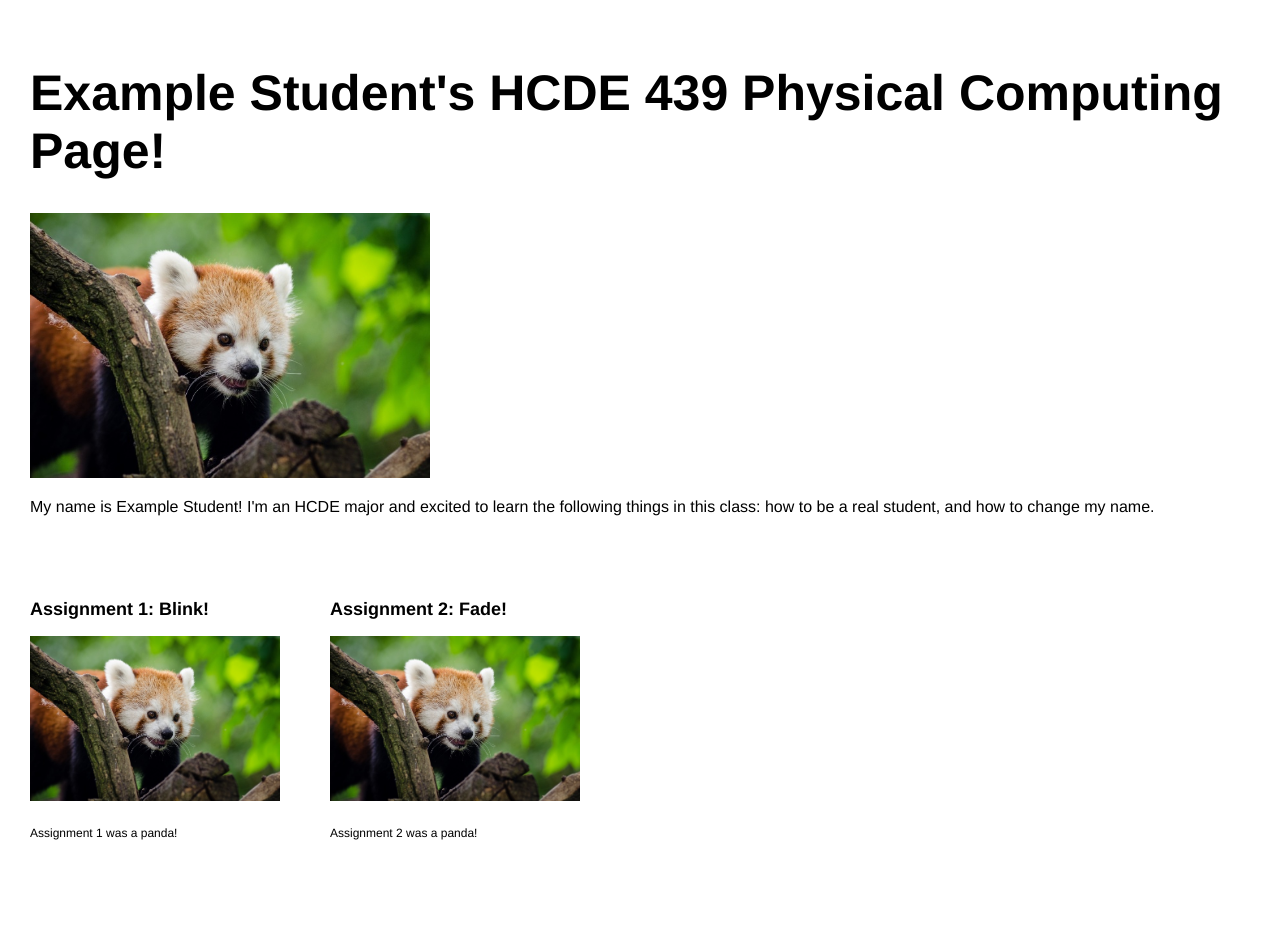
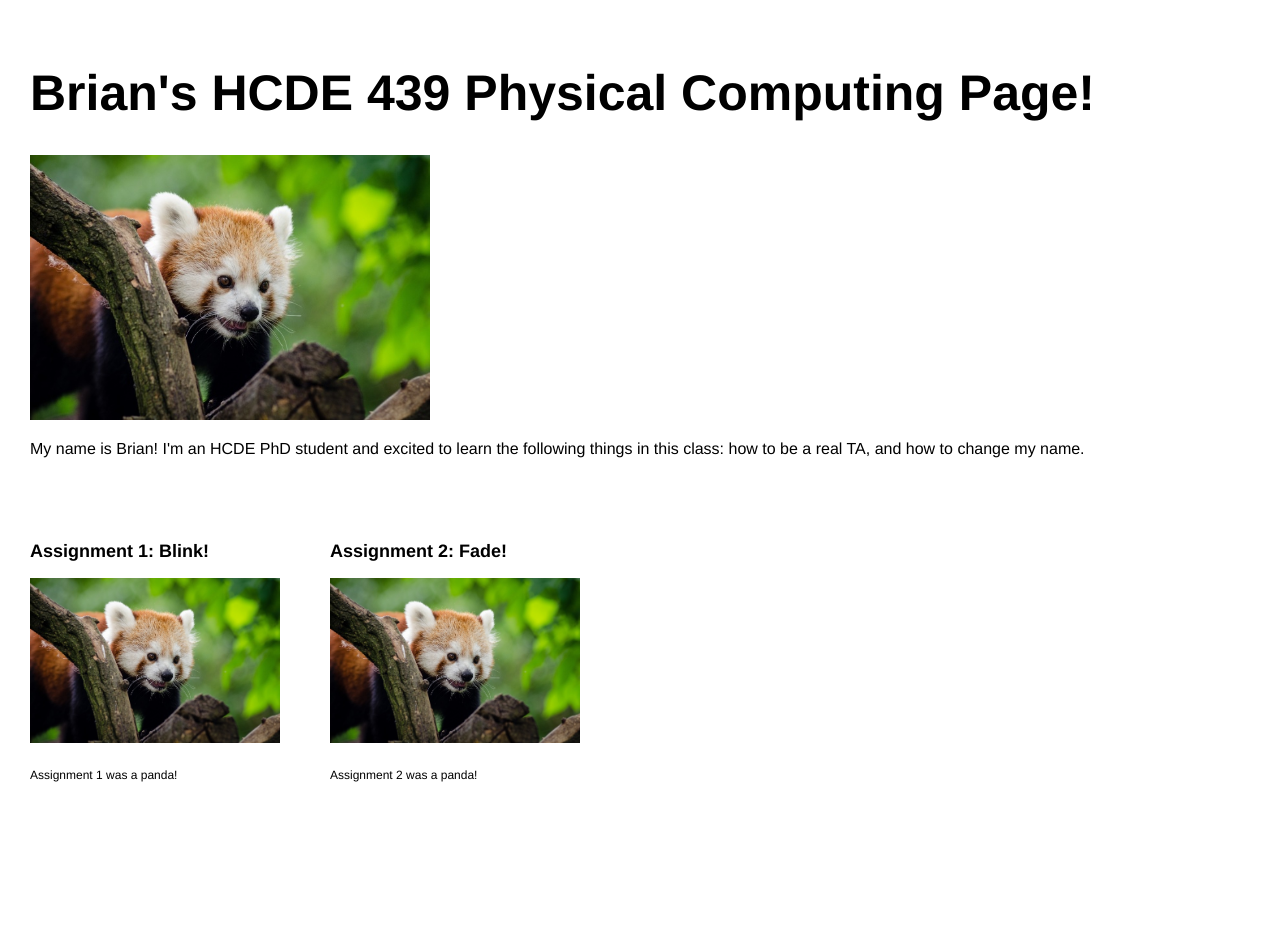
Before and after one commit to beekinnee/beekinnee.github.io, a plain HTML site: page index.html in a window 1280 px wide. After the commit the page ends 894 px from the top, so only its background shows below. Drawn offline with Linux system fonts and the light colour scheme.

Commit message:
personalization

```diff
--- a/index.html
+++ b/index.html
@@ -4,7 +4,7 @@
         <meta charset="utf-8">
         <meta name="viewport" content="width=device-width, maximum-scale=1.0" />
 
-        <title>Example Student's HCDE 439 Physical Computing Page!</title>
+        <title>Brian's HCDE 439 Physical Computing Page!</title>
 
         <link href="style.css" media="screen" rel="stylesheet" type="text/css" />
 
@@ -12,12 +12,12 @@
     <body>
 
         <div class="header">
-            <h1>Example Student's HCDE 439 Physical Computing Page!</h1>
+            <h1>Brian's HCDE 439 Physical Computing Page!</h1>
             <p>
             <img src="red-panda.jpg" width=400></a>
             </p>
             <p>
-            My name is Example Student! I'm an HCDE major and excited to learn the following things in this class: how to be a real student, and how to change my name.
+            My name is Brian! I'm an HCDE PhD student and excited to learn the following things in this class: how to be a real TA, and how to change my name.
             </p>
         </div>
         <div class="assignments">
```
Also changed, not shown: assignment1.html (+1 -1 lines), assignment2.html (+2 -2 lines).
